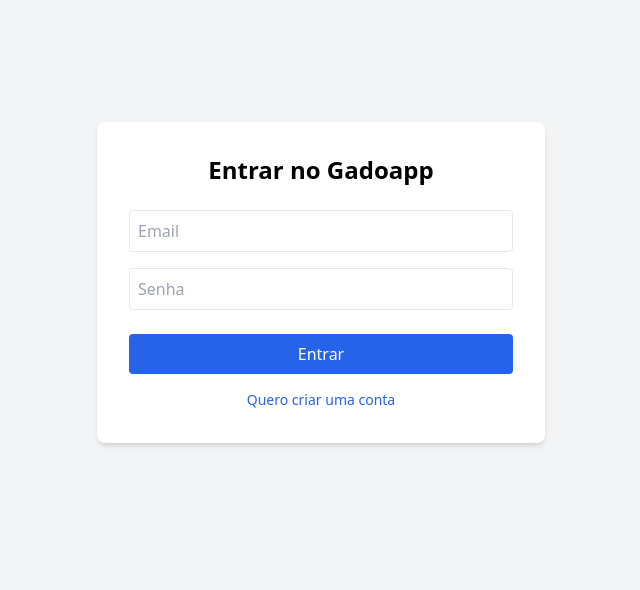
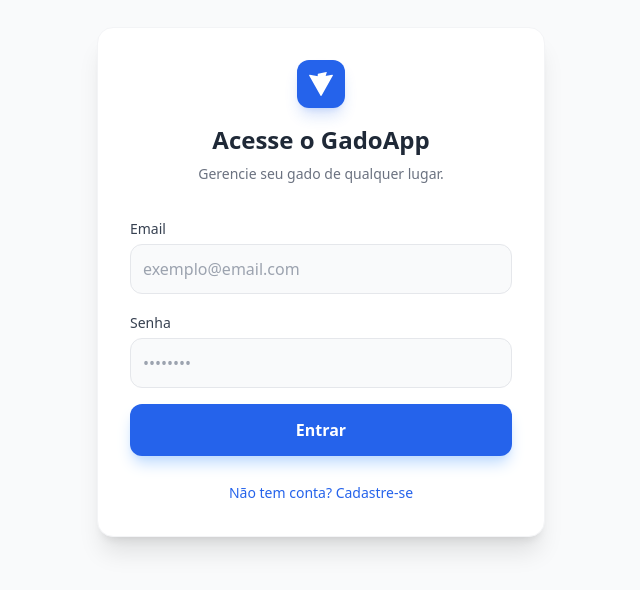
Before and after one commit to lucas-marchi/gadoapp-web, a React (Vite) app: page /login in a window 1280 px wide. Shown: the part 118-708 px from the top of the page, without its empty margins (319-959 px from the left). Built offline with nearby package versions, Linux system fonts and the light colour scheme.

Commit message:
Adds logout logic to clear data from localStorage and redirect to the login page. Improves the login page with validations and visual feedback, including error handling and loading

```diff
--- a/src/contexts/AuthContext.tsx
+++ b/src/contexts/AuthContext.tsx
@@ -1,4 +1,5 @@
 import { createContext, useContext, useState, type ReactNode } from 'react';
+import { db } from '../db/db';
 
 interface AuthContextType {
   isAuthenticated: boolean;
@@ -10,7 +11,6 @@
 const AuthContext = createContext<AuthContextType>({} as AuthContextType);
 
 export function AuthProvider({ children }: { children: ReactNode }) {
-  // Lazy Initialization: Lê o localStorage apenas uma vez na inicialização
   const [isAuthenticated, setIsAuthenticated] = useState(() => {
     const token = localStorage.getItem('gadoapp_token');
     return !!token;
@@ -23,9 +23,16 @@
     setIsAuthenticated(true);
   };
 
-  const logout = () => {
+  const logout = async () => {
     localStorage.removeItem('gadoapp_token');
+    localStorage.removeItem('last_sync_herds');
+    localStorage.removeItem('last_sync_bovines');
+
+    await db.herds.clear();
+    await db.bovines.clear();
+
     setIsAuthenticated(false);
+    window.location.href = '/login';
   };
 
   return (
@@ -35,5 +42,4 @@
   );
 }
 
-// eslint-disable-next-line react-refresh/only-export-components
 export const useAuth = () => useContext(AuthContext);
--- a/src/pages/Login.tsx
+++ b/src/pages/Login.tsx
@@ -1,68 +1,175 @@
-import { useState } from 'react';
+import { useEffect, useState } from 'react';
 import { api } from '../lib/axios';
+import { useAuth } from '../contexts/AuthContext';
 import { useNavigate } from 'react-router-dom';
-import { useAuth } from '../contexts/AuthContext';
+import { toast } from 'sonner';
+import { Loader2 } from 'lucide-react';
+import { db } from '../db/db';
 
 export function Login() {
+  const [name, setName] = useState('');
   const [email, setEmail] = useState('');
   const [password, setPassword] = useState('');
   const [isRegister, setIsRegister] = useState(false);
+  const [isLoading, setIsLoading] = useState(false);
+
   const { login } = useAuth();
   const navigate = useNavigate();
 
+  const isValidEmail = (email: string) => /\S+@\S+\.\S+/.test(email);
+
+  useEffect(() => {
+    const clearData = async () => {
+      localStorage.removeItem('gadoapp_token');
+      localStorage.removeItem('last_sync_herds');
+      await db.herds.clear();
+      await db.bovines.clear();
+    };
+    clearData();
+  }, []);
+
   async function handleSubmit(e: React.FormEvent) {
     e.preventDefault();
+
+    if (!email || !password) {
+      toast.error("Preencha todos os campos.");
+      return;
+    }
+    if (!isValidEmail(email)) {
+      toast.error("Email inválido.");
+      return;
+    }
+    if (password.length < 6) {
+      toast.error("A senha deve ter no mínimo 6 caracteres.");
+      return;
+    }
+    if (isRegister && !name.trim()) {
+      toast.error("O nome é obrigatório.");
+      return;
+    }
+
+    setIsLoading(true);
+
     try {
       const endpoint = isRegister ? '/auth/register' : '/auth/authenticate';
       const payload = isRegister
-        ? { name: 'Usuário Teste', email, password }
+        ? { name, email, password }
         : { email, password };
 
       const response = await api.post(endpoint, payload);
 
       login(response.data.token);
+      toast.success(isRegister ? "Conta criada com sucesso!" : "Bem-vindo de volta!");
       navigate('/');
-    } catch (error) {
-      alert('Erro na autenticação!');
+    } catch (error: any) {
       console.error(error);
+
+      // Tratamento de erros vindos do Backend (Validation ou Auth)
+      if (error.response) {
+        const status = error.response.status;
+        const data = error.response.data;
+
+        if (status === 403 || status === 401) {
+          toast.error("Email ou senha incorretos.");
+        } else if (status === 400) {
+          // Erros de validação do Spring (Map<String, String>)
+          // Pega a primeira mensagem de erro que encontrar
+          const firstError = Object.values(data)[0];
+          toast.error(typeof firstError === 'string' ? firstError : "Dados inválidos.");
+        } else {
+          toast.error("Erro no servidor. Tente novamente.");
+        }
+      } else {
+        toast.error("Erro de conexão. Verifique sua internet.");
+      }
+    } finally {
+      setIsLoading(false);
     }
   }
 
   return (
-    <div className="flex min-h-screen items-center justify-center bg-gray-100">
-      <form onSubmit={handleSubmit} className="w-full max-w-md bg-white p-8 rounded-lg shadow-md">
-        <h2 className="text-2xl font-bold mb-6 text-center">
-          {isRegister ? 'Criar Conta' : 'Entrar no Gadoapp'}
+    <div className="flex min-h-screen items-center justify-center bg-gray-50 dark:bg-gray-900 p-4 transition-colors duration-300">
+      <div className="w-full max-w-md bg-white dark:bg-gray-800 p-8 rounded-2xl shadow-xl border border-gray-100 dark:border-gray-700">
+
+        <div className="text-center mb-8">
+          <div className="bg-blue-600 w-12 h-12 rounded-xl flex items-center justify-center mx-auto mb-4 shadow-lg shadow-blue-600/20">
+             <img src="/vite.svg" alt="Logo" className="w-6 h-6 brightness-0 invert" />
+          </div>
+          <h2 className="text-2xl font-bold text-gray-800 dark:text-white">
+            {isRegister ? 'Crie sua conta' : 'Acesse o GadoApp'}
           </h2>
+          <p className="text-gray-500 dark:text-gray-400 text-sm mt-2">
+            {isRegister ? 'Comece a gerenciar seu rebanho hoje.' : 'Gerencie seu gado de qualquer lugar.'}
+          </p>
+        </div>
 
+        <form onSubmit={handleSubmit} className="space-y-4">
+          {isRegister && (
+            <div className="space-y-1">
+              <label className="text-sm font-medium text-gray-700 dark:text-gray-300">Nome</label>
+              <input
+                type="text"
+                placeholder="Seu nome completo"
+                className="w-full p-3 bg-gray-50 dark:bg-gray-700 border border-gray-200 dark:border-gray-600 rounded-xl focus:ring-2 focus:ring-blue-500 outline-none transition-all dark:text-white"
+                value={name}
+                onChange={e => setName(e.target.value)}
+              />
+            </div>
+          )}
+
+          <div className="space-y-1">
+            <label className="text-sm font-medium text-gray-700 dark:text-gray-300">Email</label>
             <input
               type="email"
-          placeholder="Email"
-          className="w-full p-2 mb-4 border rounded"
+              placeholder="exemplo@email.com"
+              className="w-full p-3 bg-gray-50 dark:bg-gray-700 border border-gray-200 dark:border-gray-600 rounded-xl focus:ring-2 focus:ring-blue-500 outline-none transition-all dark:text-white"
               value={email}
               onChange={e => setEmail(e.target.value)}
             />
+          </div>
 
+          <div className="space-y-1">
+            <label className="text-sm font-medium text-gray-700 dark:text-gray-300">Senha</label>
             <input
               type="password"
-          placeholder="Senha"
-          className="w-full p-2 mb-6 border rounded"
+              placeholder="••••••••"
+              className="w-full p-3 bg-gray-50 dark:bg-gray-700 border border-gray-200 dark:border-gray-600 rounded-xl focus:ring-2 focus:ring-blue-500 outline-none transition-all dark:text-white"
               value={password}
               onChange={e => setPassword(e.target.value)}
             />
-
-        <button type="submit" className="w-full bg-blue-600 text-white p-2 rounded hover:bg-blue-700">
-          {isRegister ? 'Cadastrar' : 'Entrar'}
-        </button>
+          </div>
 
           <button
-          type="button"
-          onClick={() => setIsRegister(!isRegister)}
-          className="w-full mt-4 text-sm text-blue-600 hover:underline"
+            type="submit"
+            disabled={isLoading}
+            className="w-full bg-blue-600 text-white py-3.5 rounded-xl font-bold shadow-lg shadow-blue-200 dark:shadow-none hover:bg-blue-700 active:scale-[0.98] transition-all flex items-center justify-center gap-2 disabled:opacity-70 disabled:cursor-not-allowed mt-6"
           >
-          {isRegister ? 'Já tenho conta' : 'Quero criar uma conta'}
+            {isLoading ? (
+              <>
+                <Loader2 className="animate-spin" size={20} />
+                Processando...
+              </>
+            ) : (
+              isRegister ? 'Cadastrar' : 'Entrar'
+            )}
           </button>
         </form>
+
+        <div className="mt-6 text-center">
+          <button
+            type="button"
+            onClick={() => {
+              setIsRegister(!isRegister);
+              setName('');
+              setEmail('');
+              setPassword('');
+            }}
+            className="text-sm text-blue-600 hover:text-blue-700 font-medium hover:underline transition-colors"
+          >
+            {isRegister ? 'Já tenho uma conta' : 'Não tem conta? Cadastre-se'}
+          </button>
+        </div>
+      </div>
     </div>
   );
 }
```
Lines whose indentation alone changed are shown as unchanged.
